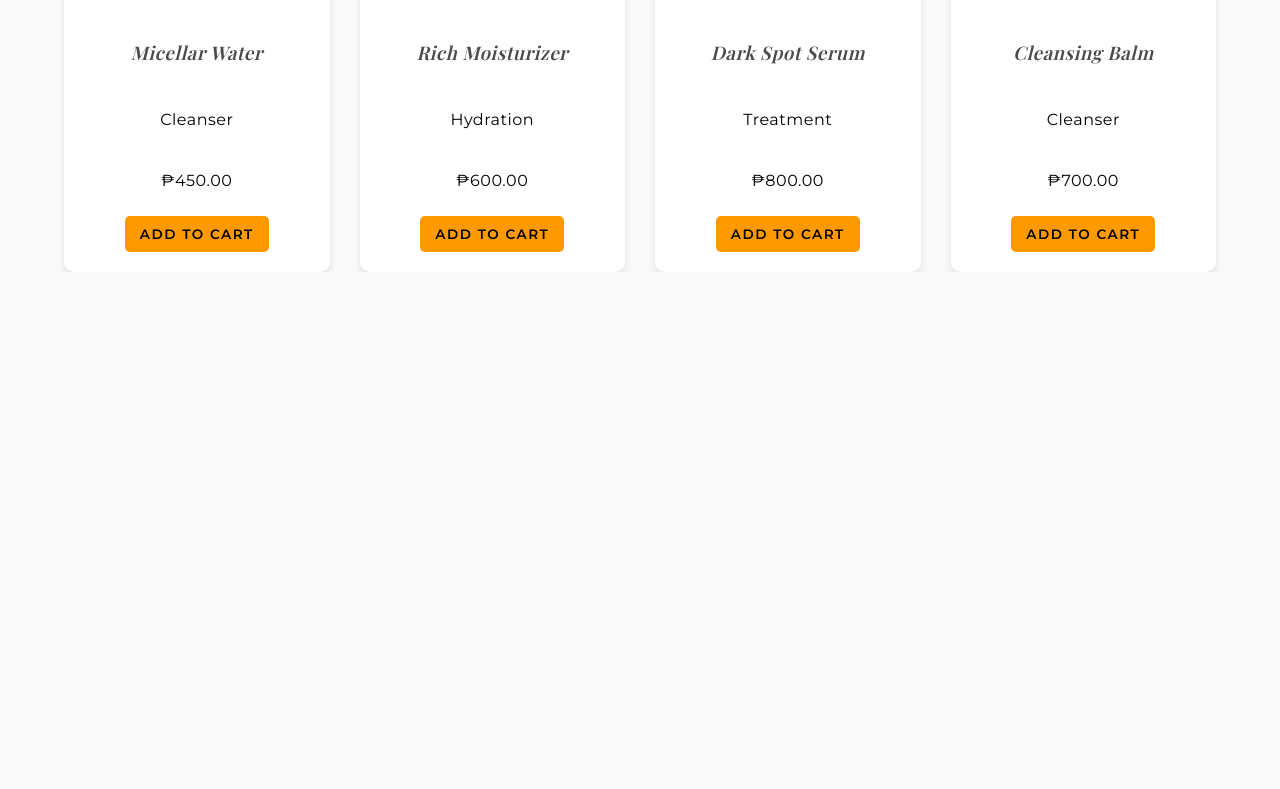
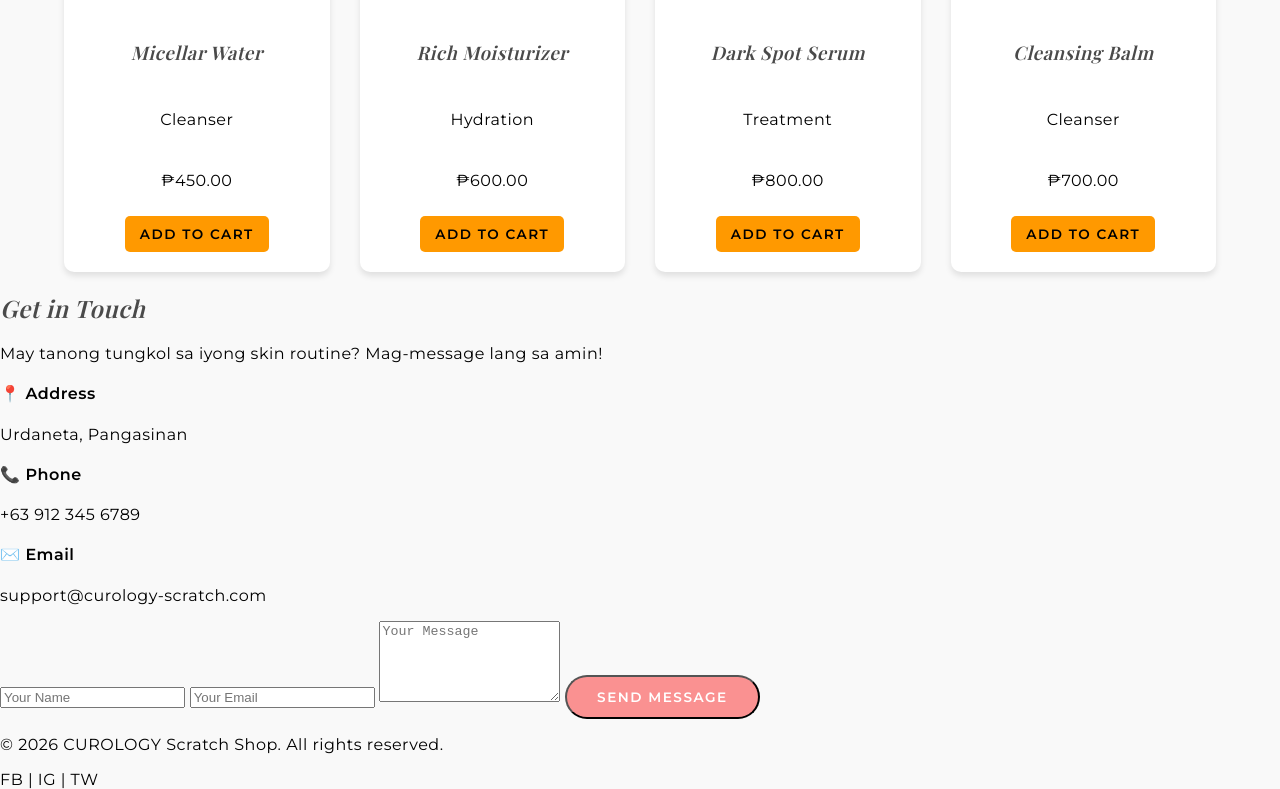
Before and after one commit to michjimenezup-cmyk/my-skincare-shop, a plain HTML site: page index.html in a window 1280 px wide. Shown: the part 2134-2923 px from the top of the page. Before the commit the page ends 2406 px from the top, so only its background shows below. Drawn offline with nearby package versions, Linux system fonts and the light colour scheme; a web font is replaced by a local one.

Commit message:
Update index.html

```diff
--- a/index.html
+++ b/index.html
@@ -136,7 +136,45 @@
         <p class="price">₱700.00</p>
         <button class="add-btn">Add to Cart</button>
 </main>
+<section id="contact" class="contact-section">
+    <div class="container">
+        <h2>Get in Touch</h2>
+        <p>May tanong tungkol sa iyong skin routine? Mag-message lang sa amin!</p>
 
+        <div class="contact-wrapper">
+            <div class="contact-info">
+                <div class="info-item">
+                    <h4>📍 Address</h4>
+                    <p>Urdaneta, Pangasinan </p>
+                </div>
+                <div class="info-item">
+                    <h4>📞 Phone</h4>
+                    <p>+63 912 345 6789</p>
+                </div>
+                <div class="info-item">
+                    <h4>✉️ Email</h4>
+                    <p>support@curology-scratch.com</p>
+                </div>
+            </div>
+
+            <form class="contact-form" onsubmit="event.preventDefault(); alert('Message Sent! Sasagot kami sa email mo agad.'); this.reset();">
+                <input type="text" placeholder="Your Name" required>
+                <input type="email" placeholder="Your Email" required>
+                <textarea placeholder="Your Message" rows="5" required></textarea>
+                <button type="submit" class="btn-primary">Send Message</button>
+            </form>
+        </div>
+    </div>
+</section>
+
+<footer>
+    <div class="footer-content">
+        <p>&copy; 2026 CUROLOGY Scratch Shop. All rights reserved.</p>
+        <div class="social-links">
+            <span>FB</span> | <span>IG</span> | <span>TW</span>
+        </div>
+    </div>
+</footer>
     <script src="script.js"></script>
 </body>
 </html>
```
